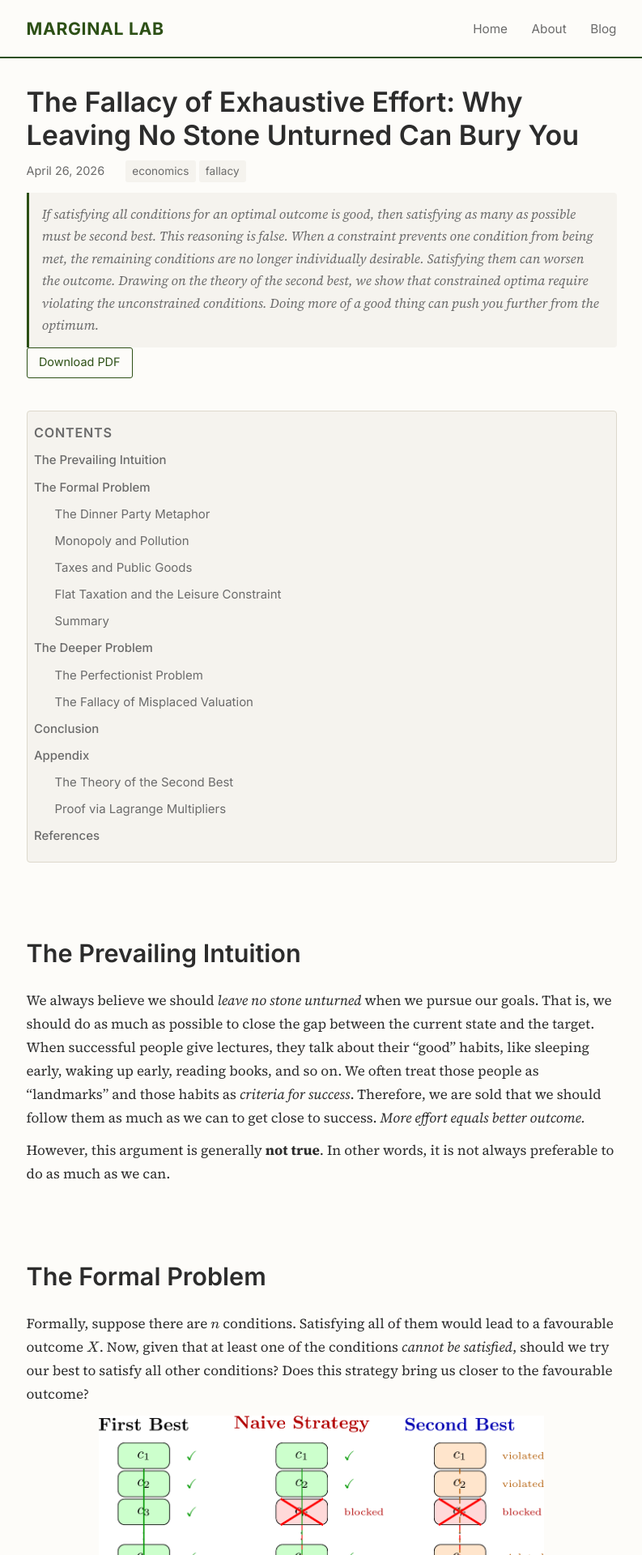
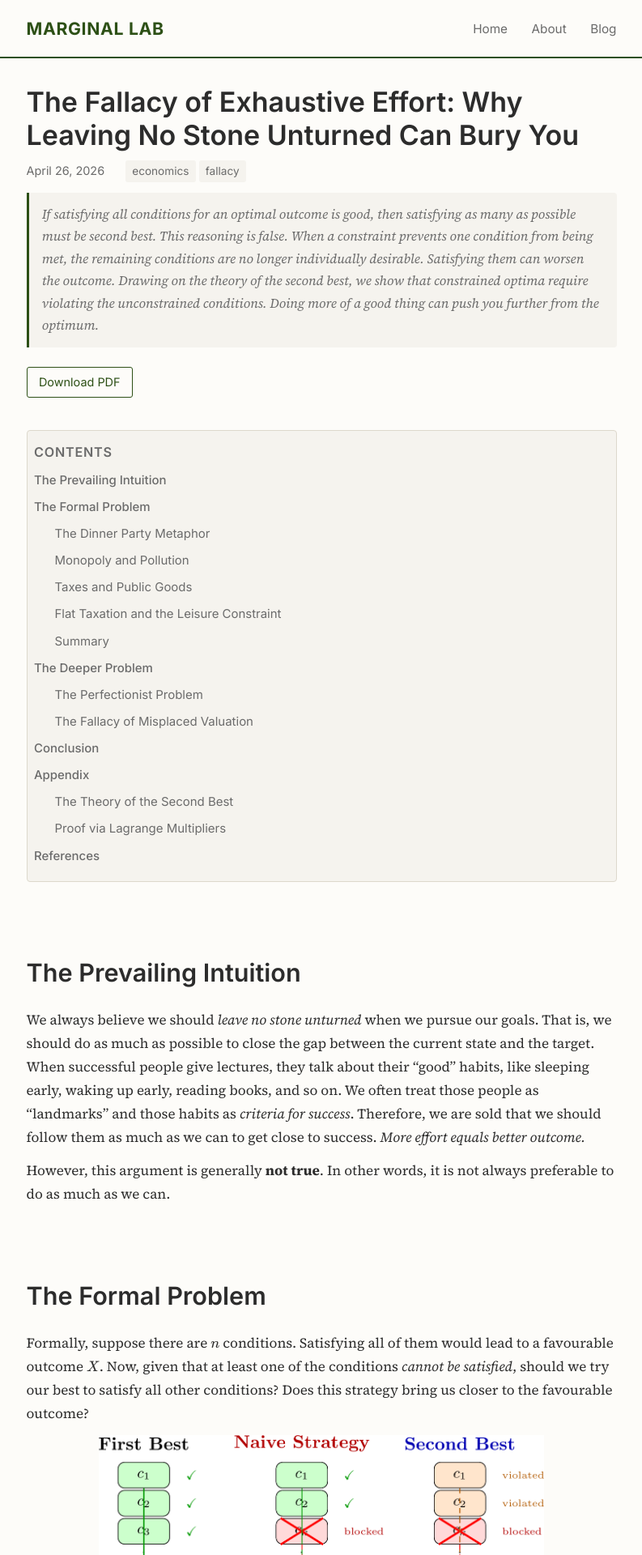
Before and after one commit to marginallabs/marginallabs.github.io, a Jekyll site: the page built from _posts/2026-04-26-The-Fallacy-of-Exhaustive-Effort.md, in a window 1280 px wide. Shown: the top 1920 px of the page at 81% size, without its empty margins (243-1036 px from the left). Built offline with Jekyll 4.4.1, drawn with Linux system fonts in a browser that asks for light colours.

Commit message:
Add spacing between abstract and PDF button

```diff
--- a/assets/css/style.css
+++ b/assets/css/style.css
@@ -319,7 +319,7 @@ th { background: var(--color-bg-alt); font-family: var(--font-heading); font-wei
   font-style: italic;
   color: var(--color-text-light);
   font-size: 0.95rem;
-  margin: 0.8em 0 0;
+  margin: 0.8em 0 1.5em;
   padding: 0.8em 1em;
   border-left: 3px solid var(--color-accent);
   background: var(--color-bg-alt);
```
